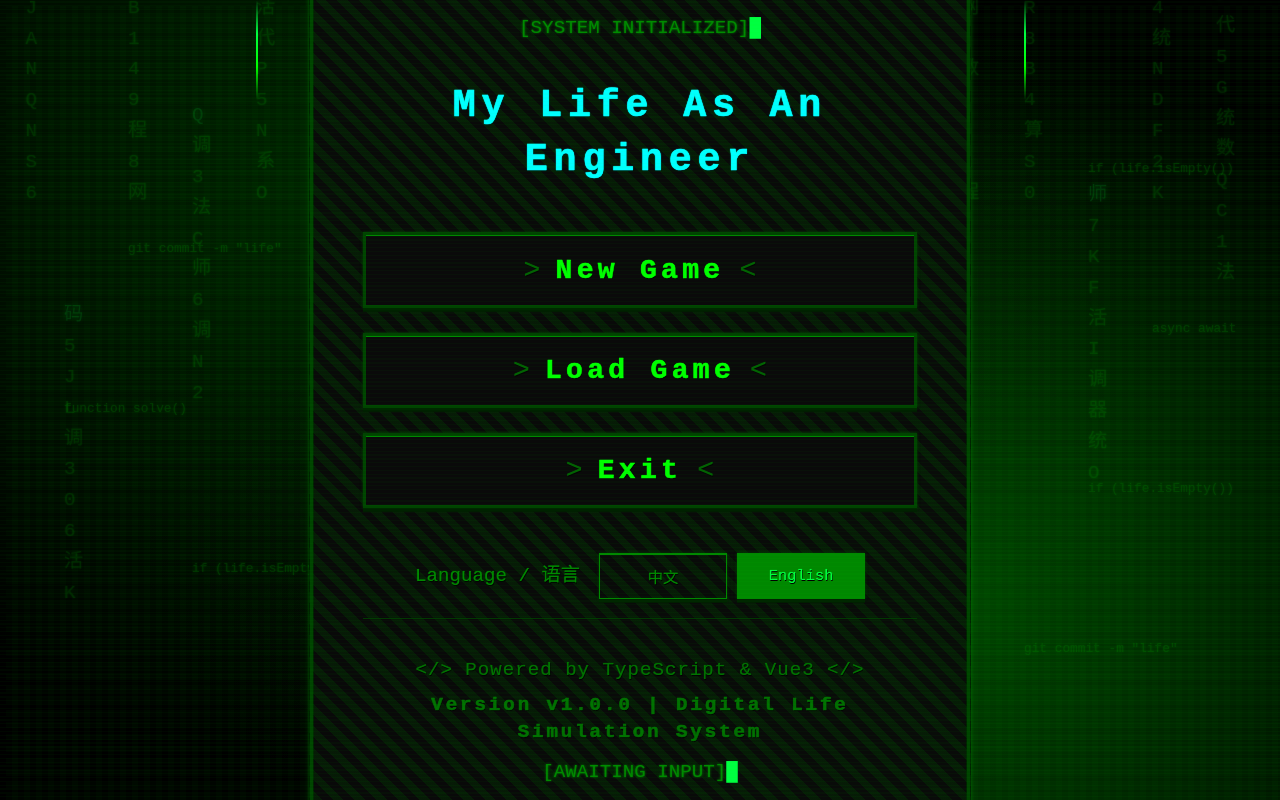
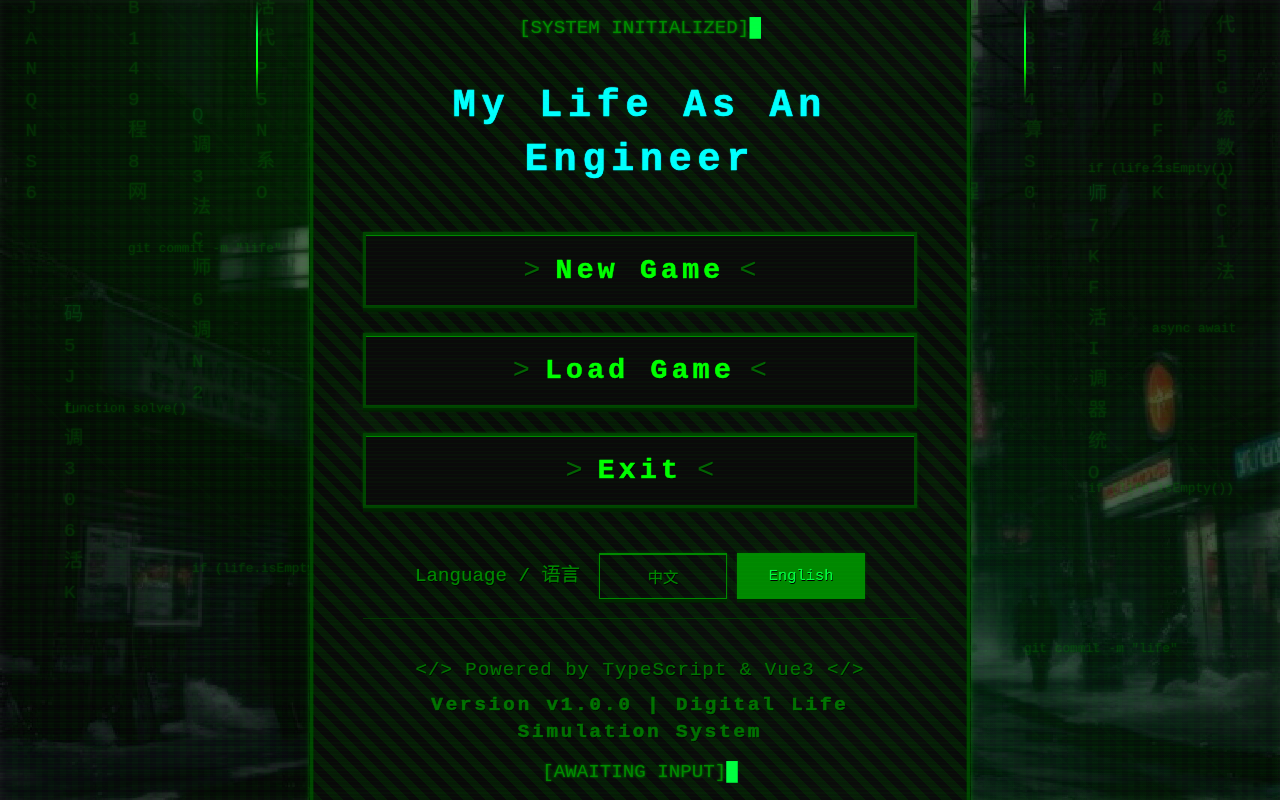
Before and after one commit to HEIBAIJIE/MyLifeAsAnEngineer, a Vue app in the folder frontend-web/: page / in a window 1280 px wide. Built offline with nearby package versions, Linux system fonts and the light colour scheme; no server answers; a web font is replaced by a local one.

Commit message:
主标题

```diff
--- a/frontend-web/src/views/TitleView.vue
+++ b/frontend-web/src/views/TitleView.vue
@@ -179,11 +179,62 @@ const getRandomChar = () => {
   align-items: center;
   position: relative;
   background:
-    radial-gradient(circle at 25% 25%, var(--shadow-green) 0%, transparent 50%),
-    radial-gradient(circle at 75% 75%, var(--border-green) 0%, transparent 50%),
-    radial-gradient(circle at 50% 50%, var(--panel-black) 0%, transparent 70%),
-    var(--background-black);
+    radial-gradient(circle at 25% 25%, rgba(0, 255, 0, 0.1) 0%, transparent 50%),
+    radial-gradient(circle at 75% 75%, rgba(0, 255, 0, 0.15) 0%, transparent 50%),
+    radial-gradient(circle at 50% 50%, rgba(10, 10, 10, 0.8) 0%, transparent 70%),
+    linear-gradient(rgba(10, 10, 10, 0.6), rgba(10, 10, 10, 0.7)),
+    url('/static/title.jpg');
+  background-size:
+    100% 100%,
+    100% 100%,
+    100% 100%,
+    100% 100%,
+    cover;
+  background-position:
+    center,
+    center,
+    center,
+    center,
+    center;
+  background-repeat: no-repeat;
+  background-attachment: fixed;
   overflow: hidden;
+}
+
+/* 添加背景图片的模糊效果 */
+.title-view::before {
+  content: '';
+  position: absolute;
+  top: 0;
+  left: 0;
+  width: 100%;
+  height: 100%;
+  background: url('/static/title.jpg') center/cover no-repeat;
+  filter: blur(3px) brightness(0.4) contrast(1.2);
+  z-index: 0;
+  opacity: 0.6;
+}
+
+/* 添加额外的背景纹理层 */
+.title-view::after {
+  content: '';
+  position: absolute;
+  top: 0;
+  left: 0;
+  width: 100%;
+  height: 100%;
+  background:
+    radial-gradient(circle at 30% 20%, rgba(0, 255, 0, 0.05) 0%, transparent 40%),
+    radial-gradient(circle at 70% 80%, rgba(0, 255, 255, 0.03) 0%, transparent 40%),
+    repeating-linear-gradient(
+      45deg,
+      transparent,
+      transparent 50px,
+      rgba(0, 255, 0, 0.01) 50px,
+      rgba(0, 255, 0, 0.01) 52px
+    );
+  z-index: 1;
+  pointer-events: none;
 }
 
 /* 矩阵扫描背景 */
@@ -208,7 +259,7 @@ const getRandomChar = () => {
       rgba(0, 255, 0, 0.02) 6px,
       rgba(0, 255, 0, 0.02) 12px
     );
-  z-index: 1;
+  z-index: 2;
   animation: matrix-drift 10s linear infinite;
 }
 
@@ -224,7 +275,7 @@ const getRandomChar = () => {
   left: 0;
   width: 100%;
   height: 100%;
-  z-index: 2;
+  z-index: 3;
   pointer-events: none;
 }
 
@@ -409,7 +460,7 @@ const getRandomChar = () => {
   width: 100%;
   height: 100%;
   pointer-events: none;
-  z-index: 3;
+  z-index: 4;
 }
 
 .code-fragment {
```
